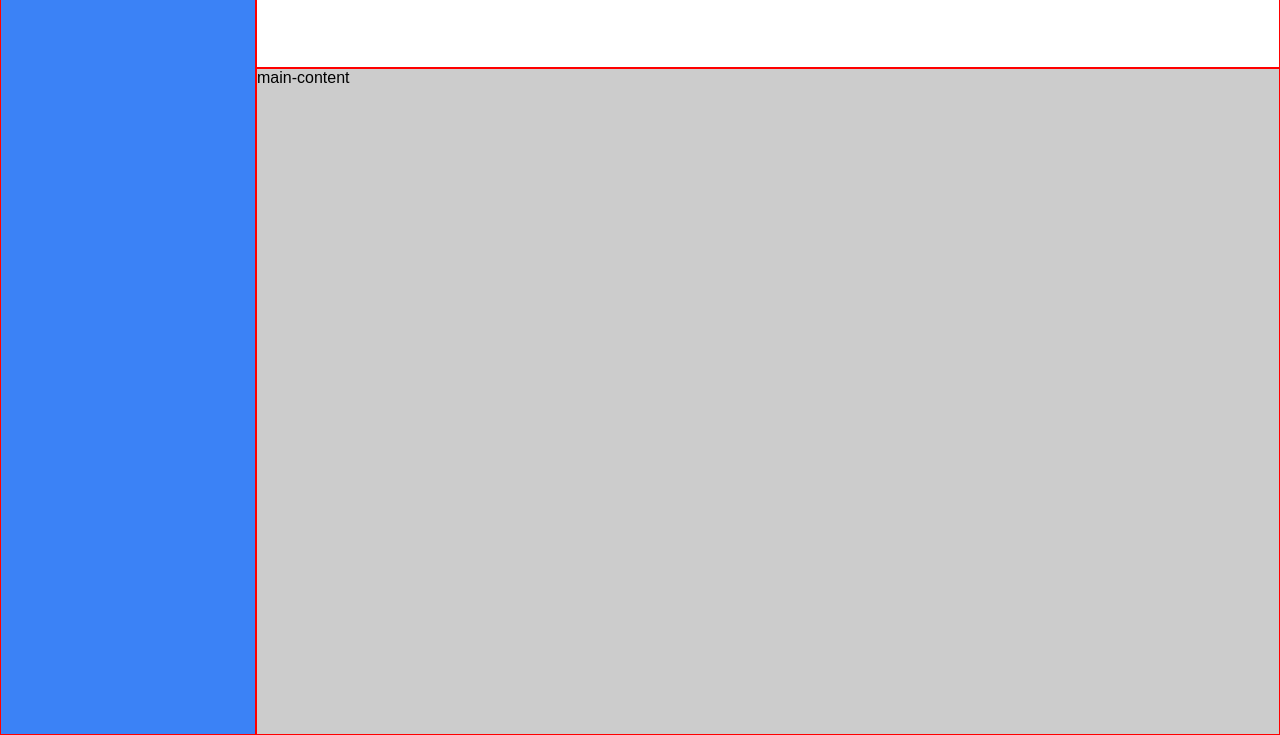
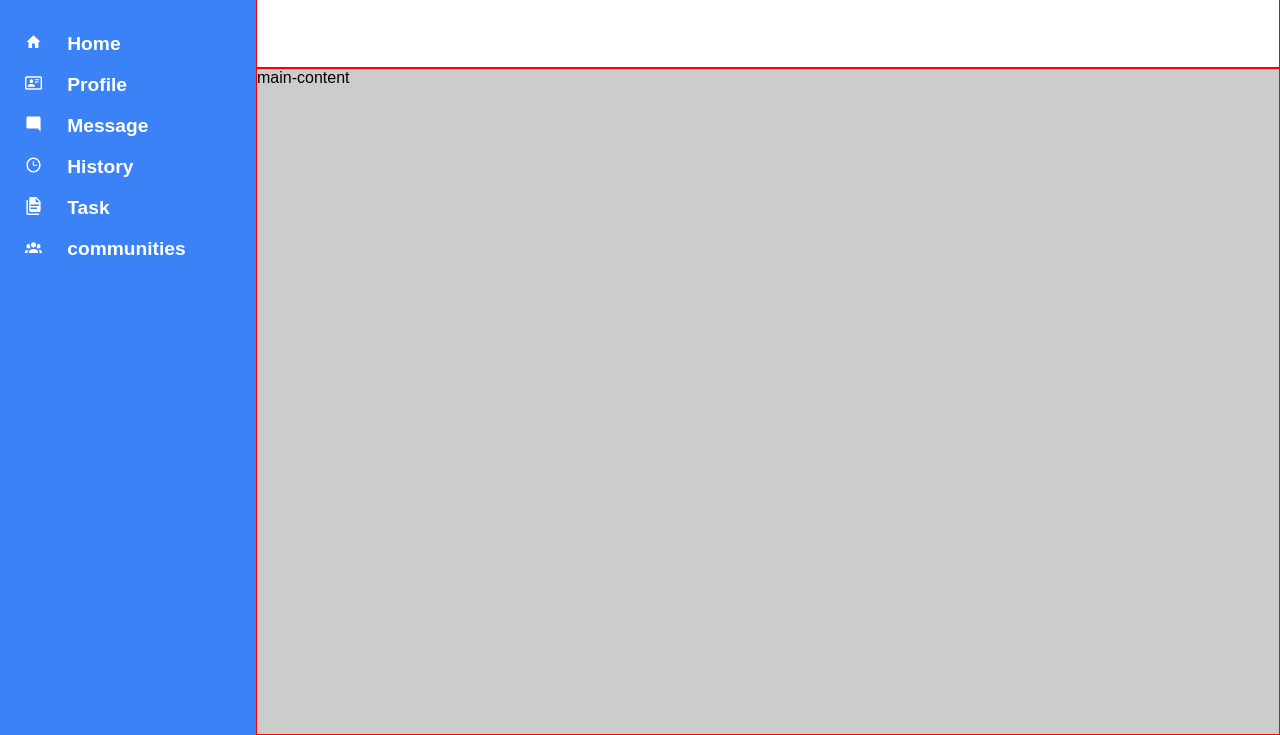
Before and after one commit to shayasgit/admin-dashboard, a plain HTML site: page index.html in a window 1280 px wide. Shown: the part 65-800 px from the top of the page. Drawn offline with Linux system fonts and the light colour scheme.

Commit message:
Sidebar Top Nav Added

```diff
--- a/index.html
+++ b/index.html
@@ -16,6 +16,34 @@
                 <img src="/icons/view-dashboard.svg" alt="Dashboard Icon">
                 <h2>Dashboard</h2>
             </div>
+            <nav class="nav-top">
+                <ul>
+                    <li>
+                        <img src="/icons/home.svg" alt="Home icon">
+                        <a href="#">Home</a>
+                    </li>
+                    <li>
+                        <img src="/icons/profile.svg" alt="profile-icon">
+                        <a href="#">Profile</a>
+                    </li>
+                    <li>
+                        <img src="/icons/message-reply.svg" alt="Message-icon">
+                        <a href="#">Message</a>
+                    </li>
+                    <li>
+                        <img src="/icons/history.svg" alt="history-icon">
+                        <a href="#">History</a>
+                    </li>
+                    <li>
+                        <img src="/icons/task.svg" alt="task-icon">
+                        <a href="#">Task</a>
+                    </li>
+                    <li>
+                        <img src="/icons/communities.svg" alt="communities">
+                        <a href="#">communities</a>
+                    </li>
+                </ul>
+            </nav>
         </aside>
         <main class="main">
             main-content
--- a/styles/style.css
+++ b/styles/style.css
@@ -17,7 +17,6 @@ body {
 }
 
 .header,
-.side-bar,
 .main {
   border: 1px solid red;
 }
@@ -49,6 +48,7 @@ body {
     display: flex;
     justify-content: flex-start;
     align-items: center;
+    margin-bottom: 45px;
 }
 
 .dashboard h2 {
@@ -57,3 +57,26 @@ body {
     padding-left: 15px;
     margin: 0;
 }
+nav ul {
+    padding: 0;
+}
+.side-bar nav ul li img {
+    width: 8%;
+}
+nav ul li{
+    list-style: none;
+    display: flex;
+    justify-content: flex-start;
+    align-items: center;
+    padding-left: 10px;
+    margin-bottom: 15px;
+}
+
+nav ul li a {
+    text-decoration: none;
+    color: #fff;
+    font-weight: bold;
+    font-size: 1.2rem;
+    margin-top: 4px;
+    padding-left: 25px;
+}
```
Also changed, not shown: icons/communities.svg (added), icons/history.svg (added), icons/message-reply.svg (added), icons/profile.svg (added), icons/task.svg (added).
